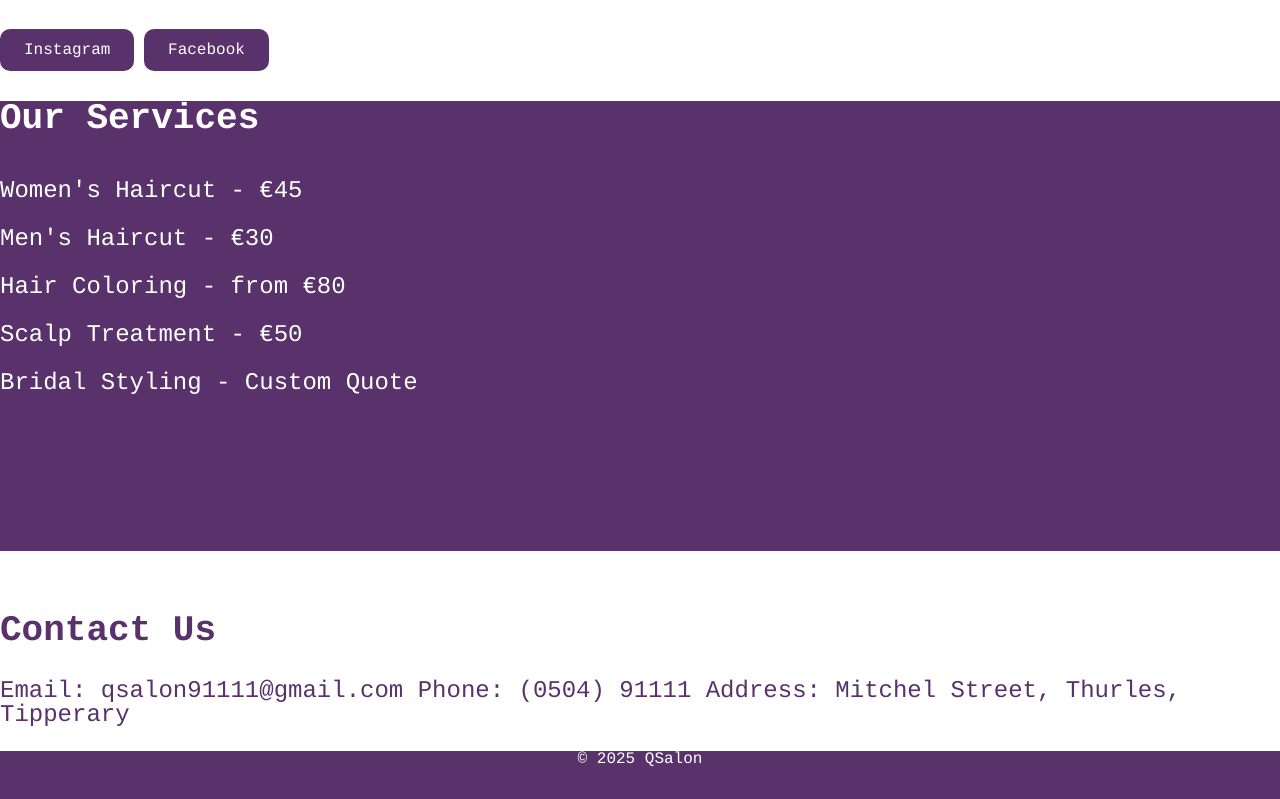
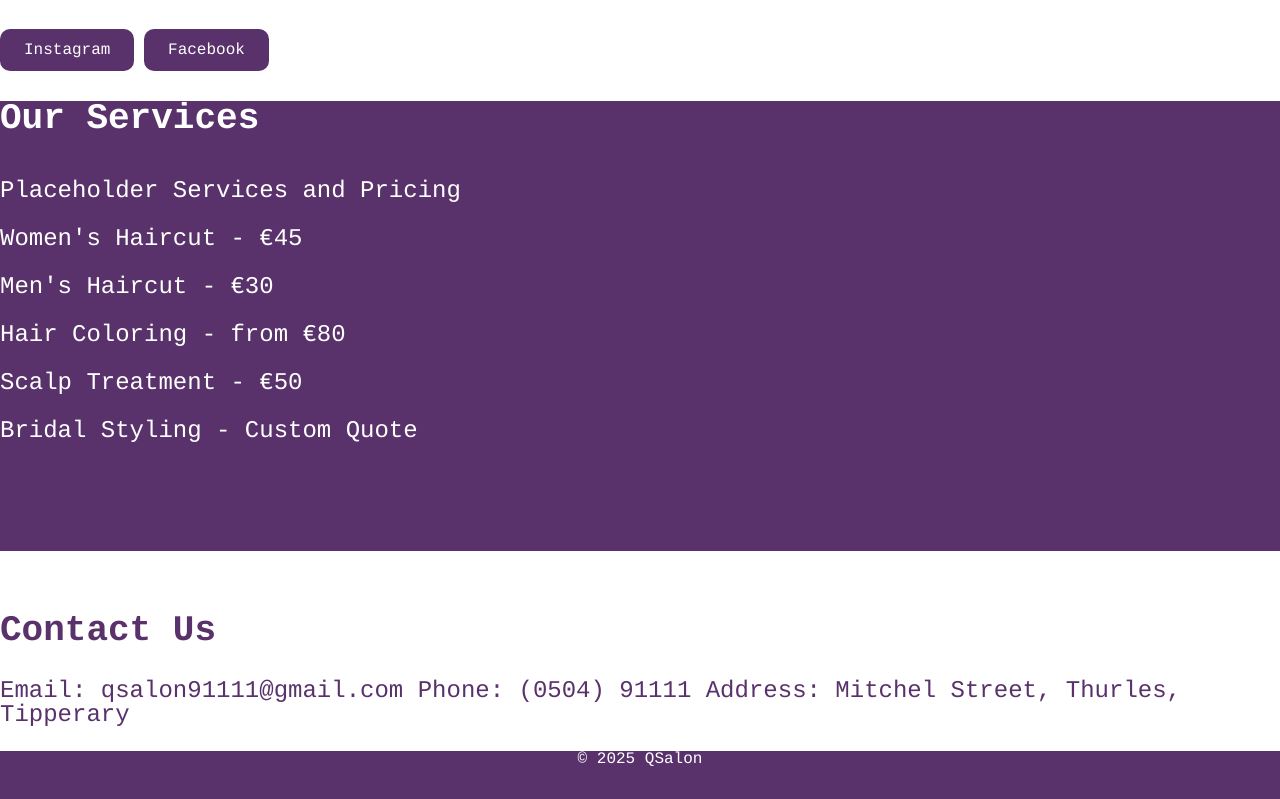
Before and after one commit to Chickey156/QSalon, a plain HTML site: page index.html in a window 1280 px wide. Shown: the part 3041-3840 px from the top of the page. Drawn offline with Linux system fonts and the light colour scheme.

Commit message:
Update index.html

```diff
--- a/index.html
+++ b/index.html
@@ -86,6 +86,7 @@
   <section class="about" id="services">
     <h2>Our Services</h2>
     <ul>
+	  <li>Placeholder Services and Pricing</li>
       <li>Women's Haircut - €45</li>
       <li>Men's Haircut - €30</li>
       <li>Hair Coloring - from €80</li>
```
